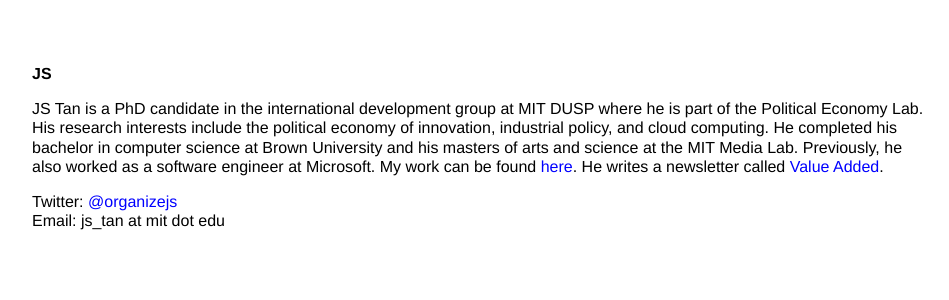
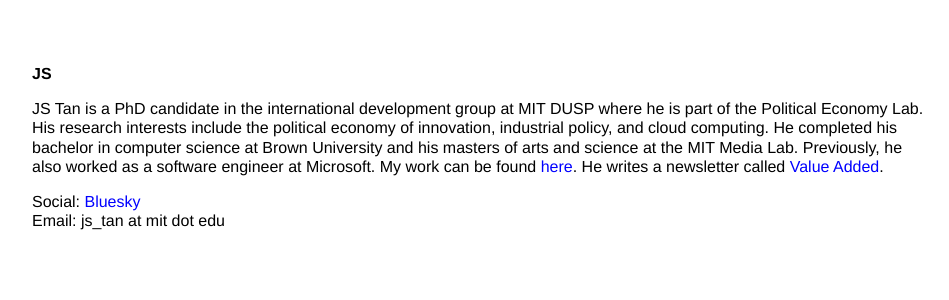
Before and after one commit to organizejs/organizejs.github.io, a Jekyll site: the page built from index.html, in a window 1280 px wide. Shown: the top 300 px of the page, without its empty margins (158-1107 px from the left). Built offline with Jekyll 4.4.1, drawn with Linux system fonts in a browser that asks for light colours.

Commit message:
Update index.html

```diff
--- a/index.html
+++ b/index.html
@@ -10,7 +10,7 @@ title: JS
     JS Tan is a PhD candidate in the international development group at MIT DUSP where he is part of the Political Economy Lab. His research interests include the political economy of innovation, industrial policy, and cloud computing. He completed his bachelor in computer science at Brown University and his masters of arts and science at the MIT Media Lab. Previously, he also worked as a software engineer at Microsoft. My work can be found <a href="https://www.zotero.org/js_tan">here</a>. He writes a newsletter called <a href="https://highvalueadded.substack.com/">Value Added</a>.
   <p>
   <p>
-    Twitter: <a href="https://www.twitter.com/organizejs">@organizejs</a>
+    Social: <a href="https://bsky.app/profile/js-tan.bsky.social">Bluesky</a>
     <br>
     Email: js_tan at mit dot edu
     <br>
```
